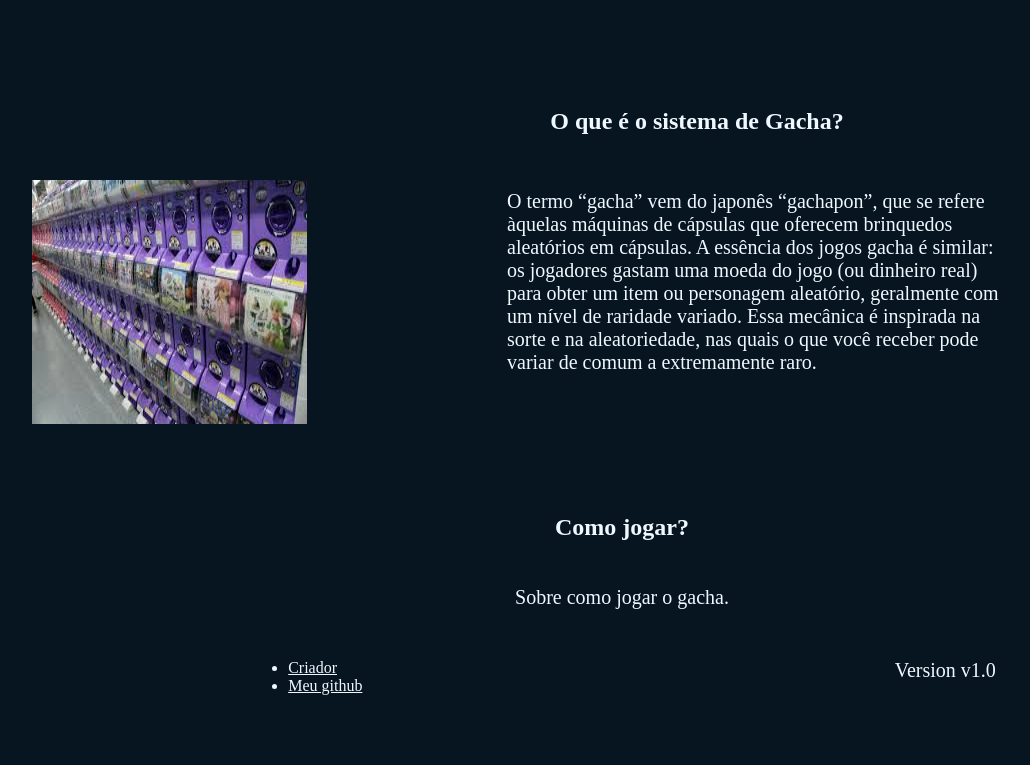
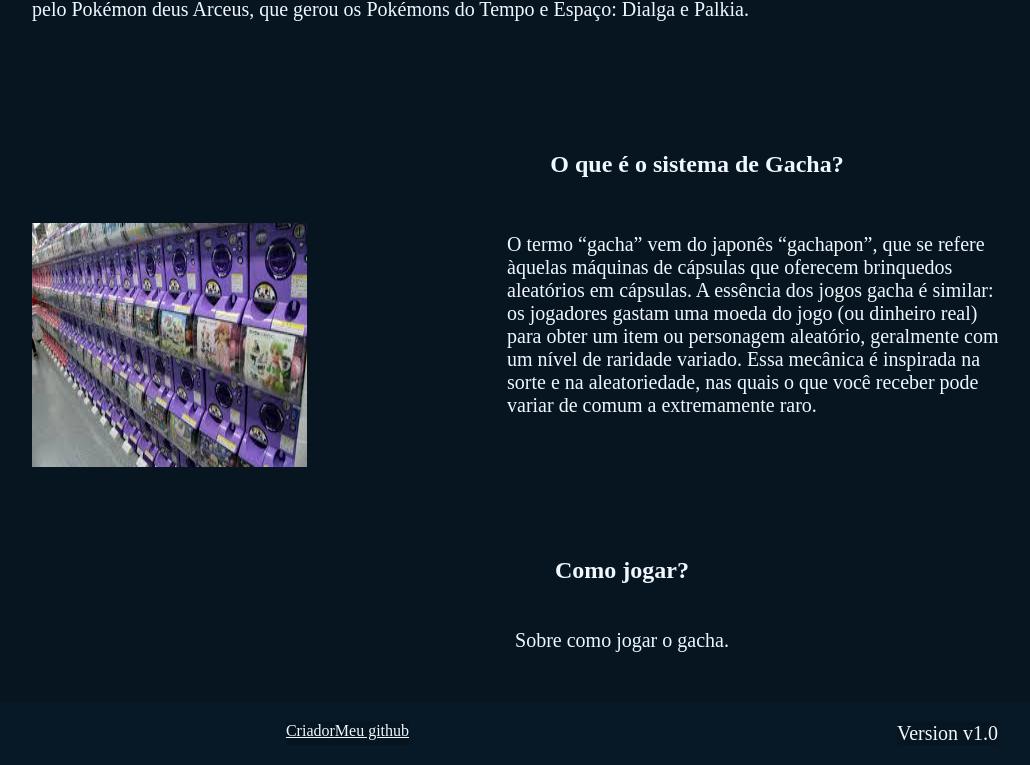
Before and after one commit to GabrielFDevelop/estudoAngular1, an Angular app in the folder estudoAngular1/: page / in a window 1280 px wide. Shown: the part 965-1730 px from the top of the page, without its empty margins (18-1048 px from the left). Before the commit the page ends 1660 px from the top, so only its background shows below. Built offline with nearby package versions, Linux system fonts and the light colour scheme.

Commit message:
Implementando estilização no body e footer.

```diff
--- a/estudoAngular1/src/app/components/footer/footer.component.css
+++ b/estudoAngular1/src/app/components/footer/footer.component.css
@@ -1,3 +1,17 @@
 .footerPagina{
   display: flex;
+  margin: 0;
+  background-color: #071827;
+  padding: 20px;
 }
+
+.listFooter{
+  display: flex;
+  justify-content: center;
+  list-style: none;
+  background-color: #071827;
+}
+
+.linkFooter{
+  display: flex;
+}
--- a/estudoAngular1/src/app/components/pages/home/home.component.css
+++ b/estudoAngular1/src/app/components/pages/home/home.component.css
@@ -2,6 +2,7 @@
   display: flex;
   justify-content: center;
   padding: 50px 0 70px 0;
+  font-size: 70px;
 }
 
 .aboutPokemon{
```
